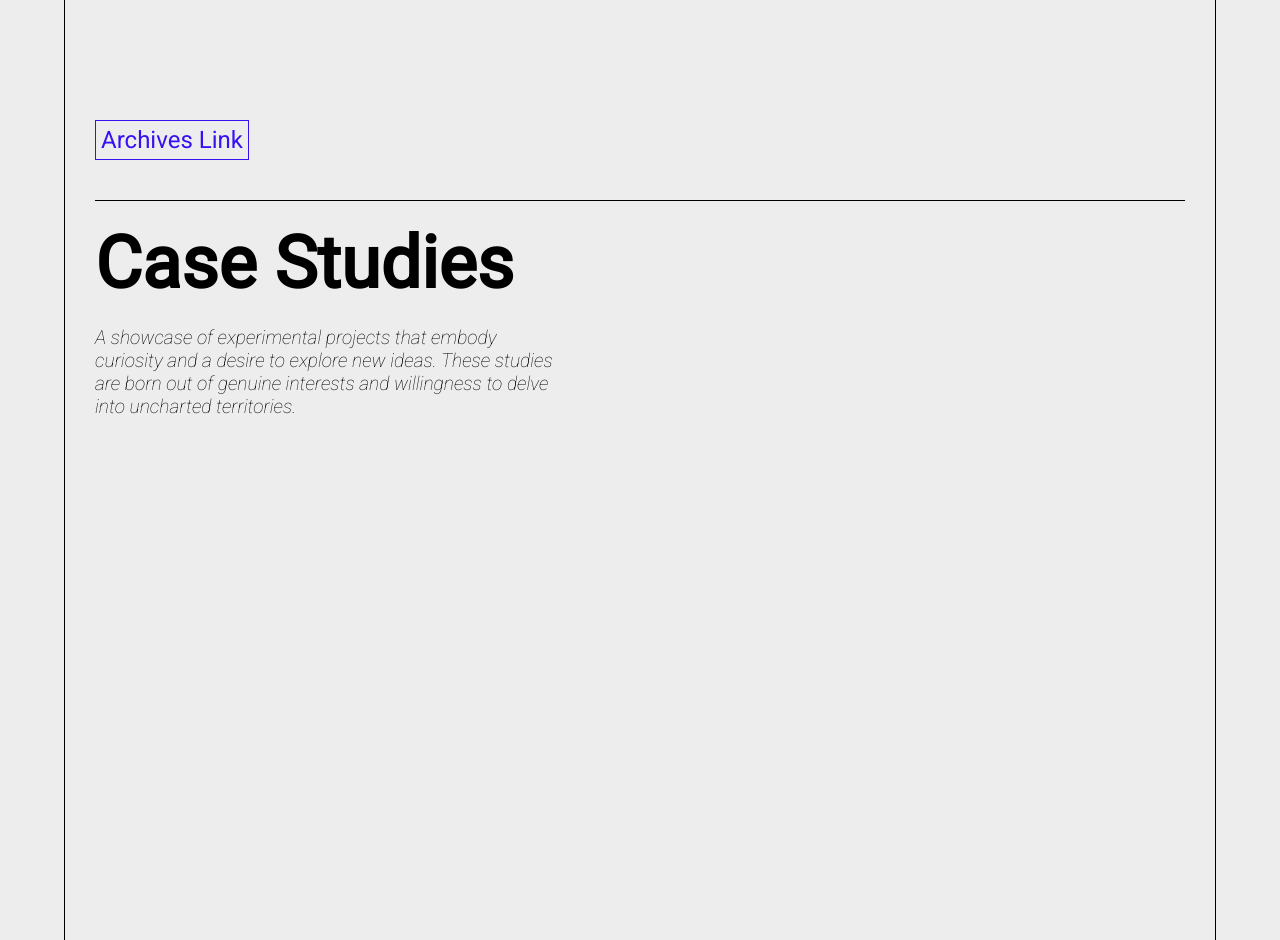
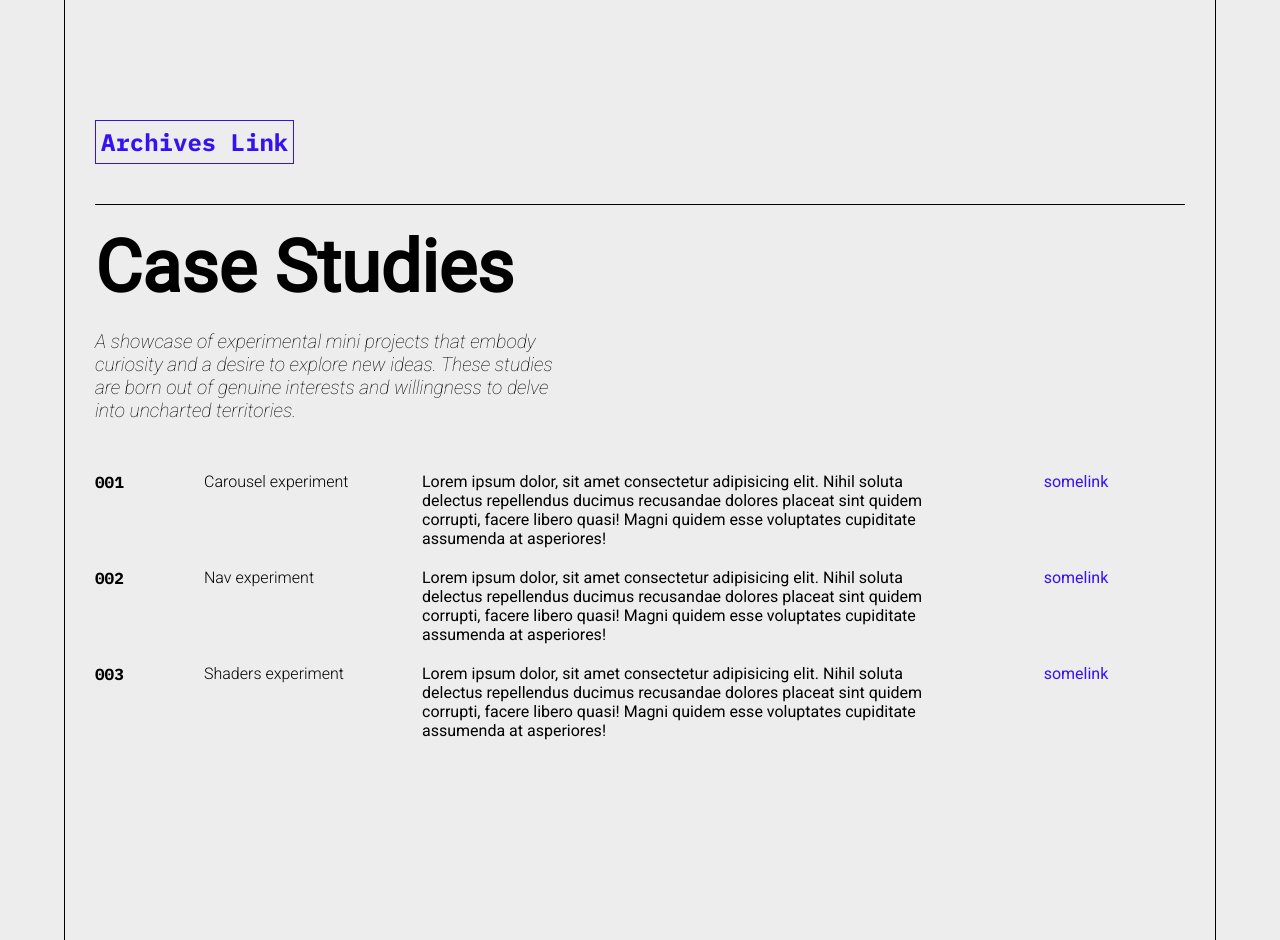
Before and after one commit to stvnlee890/Portfolio2.1, a React (Vite) app: page / in a window 1280 px wide. Shown: the part 2340-3280 px from the top of the page. Built offline with nearby package versions, Linux system fonts and the light colour scheme.

Commit message:
Work on case studies component

```diff
--- a/src/App.css
+++ b/src/App.css
@@ -2,6 +2,7 @@
 :root {
   --bg-color: rgb(40, 135, 194);
   --font-color: #5a5a5a;
+  --font-blue: rgb(55, 17, 241)
 }
 * {
   font-family: 'Roboto', sans-serif;
--- a/src/App.jsx
+++ b/src/App.jsx
@@ -23,7 +23,6 @@ function App() {
   };
 
   useEffect(() => {
-    console.log(pressed, location.pathname);
     if (pressed && location.pathname === "/archives") {
       setCheckLocation("");
       setPressed(false);
--- a/src/components/caseStudies/CaseStudies.jsx
+++ b/src/components/caseStudies/CaseStudies.jsx
@@ -1,6 +1,8 @@
 import "./case-studies.css";
 import { useRef, useLayoutEffect } from "react";
 import { lineAnimation } from "../../utils/animations/animations";
+
+import CaseStudiesContent from "./caseStudiesContent/CaseStudiesContent";
 
 export default function CaseStudies() {
   const line = useRef(null);
@@ -17,11 +19,12 @@ export default function CaseStudies() {
       </div>
       <div className="case-studies-body">
         <p>
-          A showcase of experimental projects that embody curiosity and a desire
+          A showcase of experimental mini projects that embody curiosity and a desire
           to explore new ideas. These studies are born out of genuine interests
           and willingness to delve into uncharted territories.
         </p>
       </div>
+      <CaseStudiesContent />
     </div>
   );
 }
--- a/src/components/caseStudies/case-studies.css
+++ b/src/components/caseStudies/case-studies.css
@@ -1,7 +1,6 @@
-
 .case-studies-header {
-    overflow: hidden;
-    margin: 20px 0 0 0;
+  overflow: hidden;
+  margin: 20px 0 0 0;
 }
 
 .case-studies-header > h1 {
@@ -13,5 +12,30 @@
   font-size: 1.2rem;
   font-weight: 100;
   max-width: 470px;
-  font-style: italic
+  font-style: italic;
 }
+.case-content-container {
+  margin-top: 50px;
+}
+.case-content-wrapper {
+  display: grid;
+  grid-template-columns: 0.1fr 0.2fr 0.5fr 0.2fr;
+  margin-top: 20px;
+}
+
+.content-id {
+  font-family: "IBM Plex Mono", monospace
+}
+
+.content-name {
+  font-weight: 300;
+}
+
+.content-link {
+  text-align: center;
+  color: var(--font-blue);
+  cursor: pointer;
+}
+.content-link:hover{
+  text-decoration: underline;
+}
--- /dev/null
+++ b/src/components/caseStudies/caseStudiesContent/CaseStudiesContent.jsx
@@ -0,0 +1,25 @@
+import { caseStudies } from "../../../utils/projects/caseStudies";
+
+export default function CaseStudiesContent() {
+  console.log(caseStudies);
+  return (
+    <section className="case-content-container">
+      {caseStudies.map((caseStudy) => (
+        <div key={caseStudy.id} className="case-content-wrapper">
+          <div>
+            <p className="case-content content-id">{caseStudy.id}</p>
+          </div>
+          <div>
+            <p className="case-content content-name">{caseStudy.name}</p>
+          </div>
+          <div>
+            <p className="case-content content-desc">{caseStudy.description}</p>
+          </div>
+          <div>
+            <p className="case-content content-link">{caseStudy.githubLink}</p>
+          </div>
+        </div>
+      ))}
+    </section>
+  );
+}
--- a/src/components/projects/projects.css
+++ b/src/components/projects/projects.css
@@ -83,11 +83,12 @@
 
 .archive-link {
   font-size: 1.5rem;
-  border: 1px solid rgb(55, 17, 241);
-  color: rgb(55, 17, 241);
+  border: 1px solid var(--font-blue);
+  color: var(--font-blue);
   display: inline-block;
   padding: 5px;
   cursor: pointer;
+  font-family: 'IBM Plex Mono', monospace;
 }
 .archive-link:hover {
   border-top-color: transparent;
```
Also changed, not shown: src/utils/projects/caseStudies.js (+6 -9 lines), 1 other file (tests, documents, lock files or other folders).
